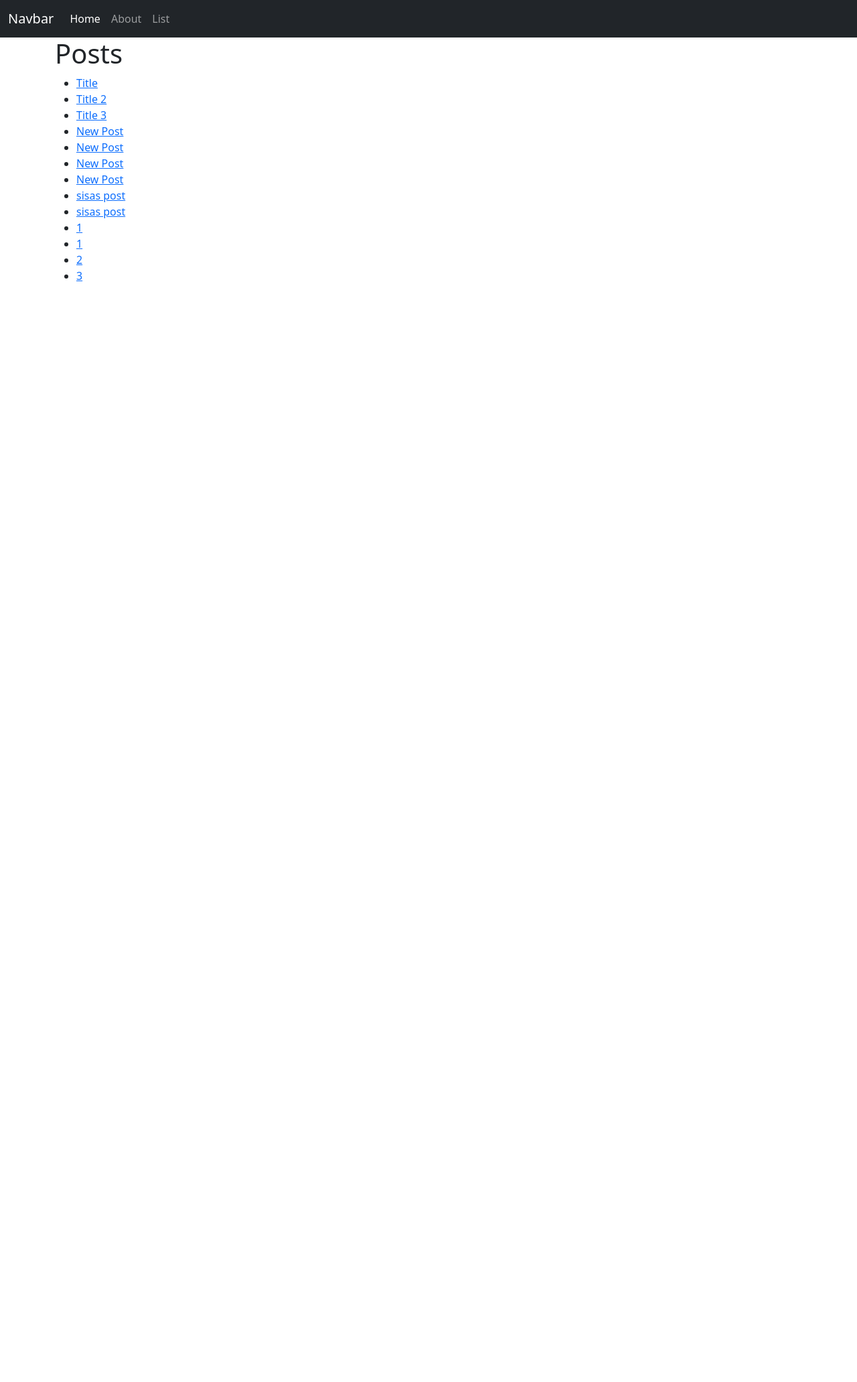
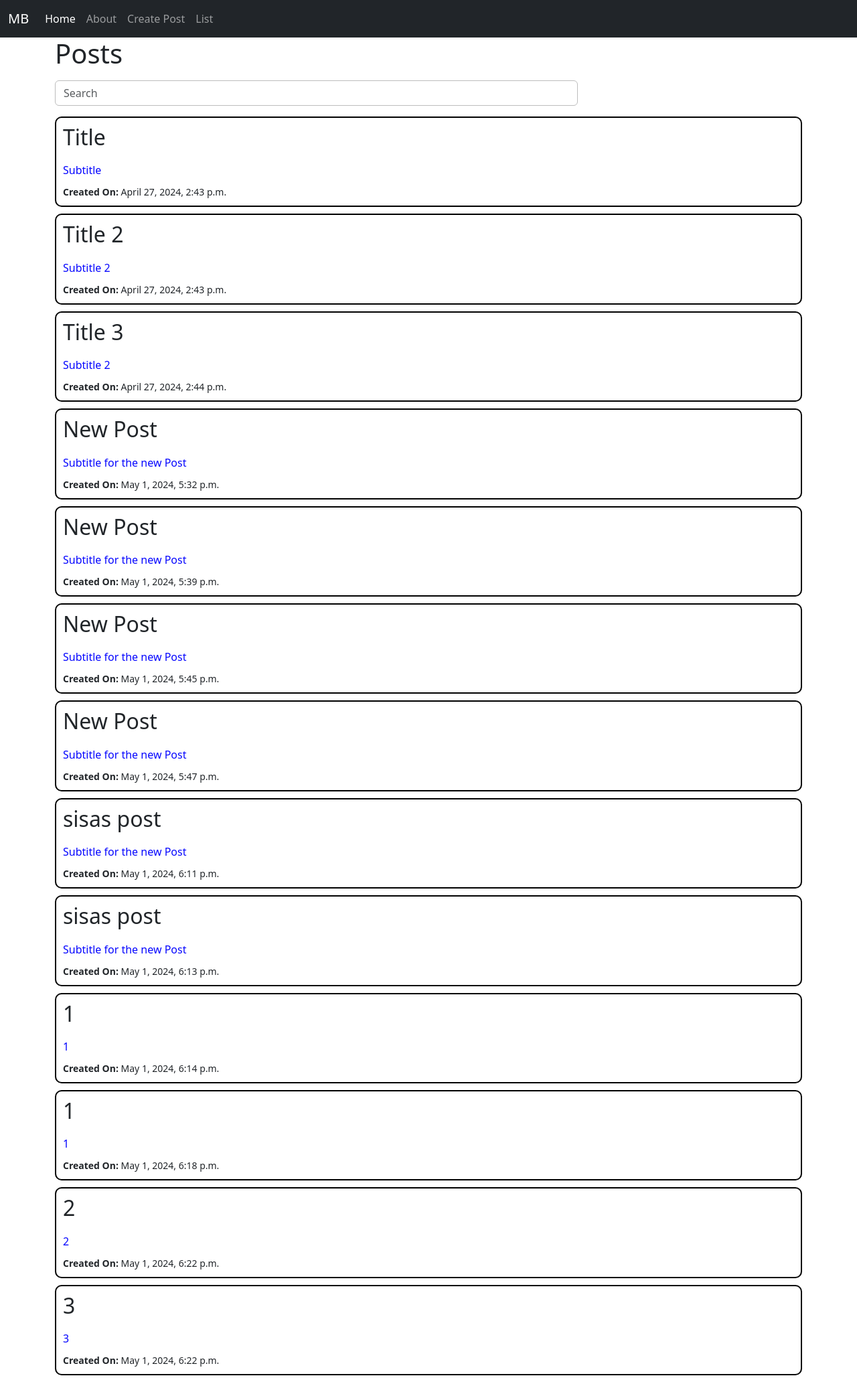
Before and after one commit to Mauricio-Chavez/mb, a Django app: template templates/posts/list.html in a window 1280 px wide. Shown: the whole page at 67% size. Before the commit the page ends 420 px from the top, so only its background shows below. Run offline with Django 5.2, Linux system fonts and the light colour scheme; the template is opened without the code that fills it: values that come from a table or form of the project are taken from there, others are empty; data comes from the database, SQL or seed files in the repository; both versions use the stored data as it was after the commit; some libraries are stand-ins or nearby versions.

Commit message:
Class 3 - Assignment 3

```diff
--- a/posts/models.py
+++ b/posts/models.py
@@ -1,4 +1,5 @@
 from django.db import models
+from django.urls import reverse
 
 # Create your models here.
 class Post(models.Model):
@@ -9,3 +10,8 @@ class Post(models.Model):
 
     def __str__(self):
         return self.title
+
+    # def get_absolute_url(self):
+    #     return reverse('detail',args=[str(self.id)])
+    def get_absolute_url(self):
+        return reverse('list')
--- a/posts/urls.py
+++ b/posts/urls.py
@@ -1,15 +1,11 @@
 from django.urls import path
-from .views import (
-    PostListView,
-    PostDetailView,
-    PostCreateView,
-    HomePageView,
-    AboutPageView
-)
+from posts import views
+
+
 urlpatterns = [
-    path("",HomePageView.as_view(),name="home"),
-    path("about/",AboutPageView.as_view(),name="about"),
-    path("post/list",PostListView.as_view(),name="post_list"),
-    path("post/<int:pk>/",PostDetailView.as_view(),name="post_detail"),
-    path("post/new/",PostCreateView.as_view(),name="post_new"),
+    path("",views.HomePageView.as_view(),name="home"),
+    path("about/",views.AboutPageView.as_view(),name="about"),
+    path("posts/list/",views.PostListView.as_view(),name="list"),
+    path("posts/<int:pk>/",views.PostDetailView.as_view(),name="detail"),
+    path('posts/new/',views.PostCreateView.as_view(),name='new'),
 ]
--- a/posts/views.py
+++ b/posts/views.py
@@ -16,9 +16,10 @@ class PostDetailView(DetailView):
     model = Post
 
 class PostCreateView(CreateView):
-    template_name = 'posts/create.html'
+    template_name = 'posts/new.html'
     model = Post
     fields = ['title','subtitle','body']
+
 
 class HomePageView(TemplateView):
     template_name = "pages/home.html"
--- /dev/null
+++ b/static/css/list.css
@@ -0,0 +1,22 @@
+.post-container{
+    display: flex;
+    flex-direction: column;
+    border: 2px solid black;
+    gap: 10px;
+    border-radius: 10px;
+    padding: 10px;
+    margin-bottom: 10px;
+}
+.post-container p{
+    margin: 0;
+    color: rgb(6, 6, 255);
+}
+a{
+    text-decoration: none;
+    color: inherit;
+}
+#searchInput{
+    margin: 1rem 0;
+    width: 70%;
+    border: 1px solid rgb(189, 189, 189);
+}
--- a/templates/base.html
+++ b/templates/base.html
@@ -17,7 +17,7 @@
 <body>
     <nav class="navbar navbar-expand-lg navbar-dark bg-dark">
         <div class="container-fluid">
-            <a class="navbar-brand" href="{% url 'home' %}">Navbar</a>
+            <a class="navbar-brand" href="{% url 'home' %}">MB</a>
             <button class="navbar-toggler" type="button" data-bs-toggle="collapse" data-bs-target="#navbarNavAltMarkup"
                 aria-controls="navbarNavAltMarkup" aria-expanded="false" aria-label="Toggle navigation">
                 <span class="navbar-toggler-icon"></span>
@@ -25,8 +25,9 @@
             <div class="collapse navbar-collapse" id="navbarNavAltMarkup">
                 <div class="navbar-nav">
                     <a class="nav-link active" aria-current="page" href="{% url 'home' %}">Home</a>
-                    <a class="nav-link" href="{% url 'about'%}">About</a>
-                    <a class="nav-link" href="{% url 'post_list' %}">List</a>
+                    <a class="nav-link" href="{% url 'about' %}">About</a>
+                    <a class="nav-link" href="{% url 'new' %}">Create Post</a>
+                    <a class="nav-link" href="{% url 'list' %}">List</a>
                 </div>
             </div>
         </div>
@@ -36,9 +37,14 @@
 
         {% endblock %}
     </div>
-    <script src="https://cdn.jsdelivr.net/npm/bootstrap@5.3.3/dist/js/bootstrap.bundle.min.js"
+    <script
+        src="https://kit.fontawesome.com/78edfb0c3d.js"
+        crossorigin="anonymous">
+    </script>
+    <script
+        src="https://cdn.jsdelivr.net/npm/bootstrap@5.3.3/dist/js/bootstrap.bundle.min.js"
         integrity="sha384-YvpcrYf0tY3lHB60NNkmXc5s9fDVZLESaAA55NDzOxhy9GkcIdslK1eN7N6jIeHz" crossorigin="anonymous">
-        </script>
+    </script>
 </body>
 
 </html>
--- a/templates/posts/detail.html
+++ b/templates/posts/detail.html
@@ -3,8 +3,9 @@
 {% block title %}{{ post.title }}{% endblock %}
 
 {% block content %}
-    <a href="javascript:history.back()">Volver atrás</a>
-    <h1>{{ post.title }}</h1>
+
+    <h1><a href="javascript:history.back()"><i class="fa-solid fa-angle-left"></i></a>{{ post.title }}</h1>
     <h2>{{ post.subtitle }}</h2>
+    <small><b>Created On: </b>{{ post.created_on }}</small>
     <p>{{ post.body }}</p>
 {% endblock content %}
--- a/templates/posts/list.html
+++ b/templates/posts/list.html
@@ -1,14 +1,38 @@
 {% extends 'base.html' %}
-
+{% load static %}
+{% block head %}
+<link rel="stylesheet" href="{% static 'css/list.css' %}">
+{% endblock head %}
 {% block title %}Posts{% endblock %}
 
 {% block content %}
     <h1>Posts</h1>
-    <ul>
+    <input type="text" id="searchInput" onkeyup="searchPosts()" class="form-control me-2" type="search" placeholder="Search" aria-label="Search">
+    <div>
         {% for post in post_list %}
-            <li>
-                <a href="{% url 'post_detail' post.id %}">{{ post.title }}</a>
-            </li>
+            <!-- <li>
+                <a href="{% url 'detail' post.id %}">{{ post.title }}</a>
+            </li> -->
+            <a href="{% url 'detail' post.id %}" class="post-container">
+                <h2>{{ post.title }}</h2>
+                <p>{{ post.subtitle }}</p>
+                <small><b>Created On: </b>{{ post.created_on }}</small>
+            </a>
         {% endfor %}
-    </ul>
+    </div>
+    <script>
+        function searchPosts() {
+            var input = document.getElementById('searchInput').value.toLowerCase();
+            var posts = document.getElementsByClassName('post-container');
+
+            for (var i = 0; i < posts.length; i++) {
+                var title = posts[i].getElementsByTagName('h2')[0].innerText;
+                if (title.toLowerCase().indexOf(input) > -1) {
+                    posts[i].style.display = "";
+                } else {
+                    posts[i].style.display = "none";
+                }
+            }
+        }
+    </script>
 {% endblock content %}
```
Also changed, not shown: templates/posts/new.html (added, +12 -0 lines), db.sqlite3.
